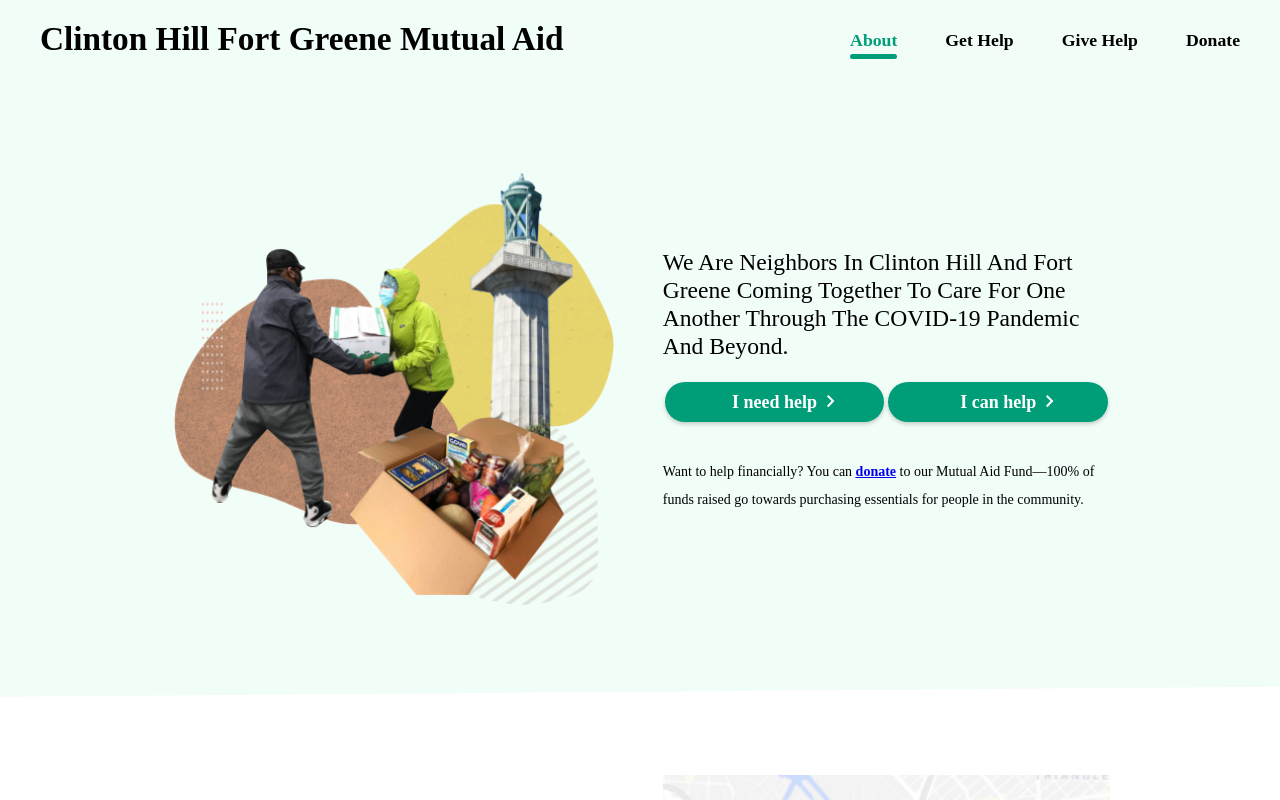
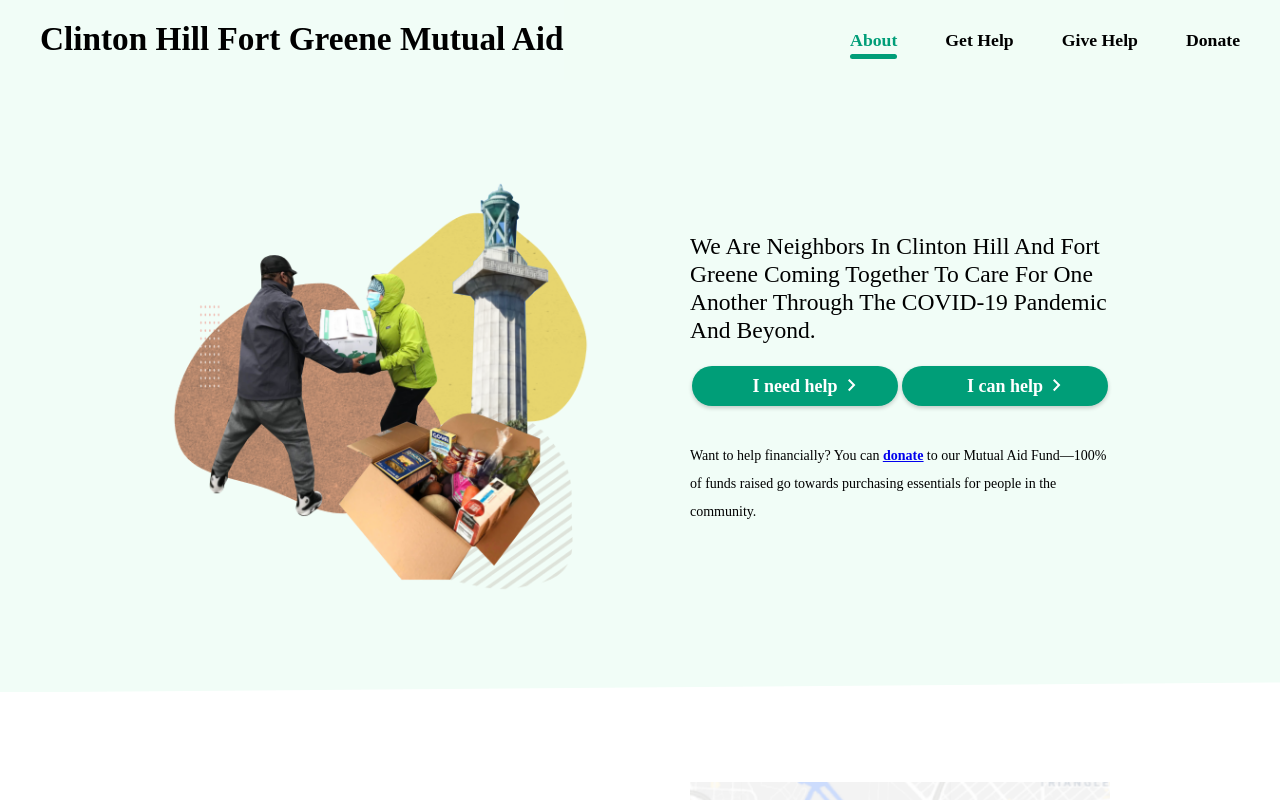
Before and after one commit to RodEsp/chfgma.org, a React (Create React App) app: page / in a window 1280 px wide. Built offline with nearby package versions, Linux system fonts and the light colour scheme; a web font is replaced by a local one.

Commit message:
padding and grid display for about page

```diff
--- a/src/App.css
+++ b/src/App.css
@@ -1,8 +1,7 @@
 /* Layout */
 #app-container {
   display: flex;
-  flex-direction: column;
-  font-family: Montserrat;
+  flex-direction: column;;
   font-style: normal;
 }
 
--- a/src/components/layout/Content.css
+++ b/src/components/layout/Content.css
@@ -1,6 +1,4 @@
 .content {
-    display: flex;
-    flex-direction: column;
     flex: 1;
     padding-top: 80px;
 }
@@ -42,7 +40,7 @@ a.inline-link:hover, a:active {
 *********************/
 
 .page-row {
-    padding: calc(20px + (100 - 20) * ((100vw - 300px) / (1440 - 300))) 1em;
+    padding: 100px 2em;
 }
 
 /*********************
@@ -145,7 +143,6 @@ a.button-link {
     border: none;
     border-radius: 100px;
     color: #FFFFFF;
-    font-family: Montserrat;
     font-style: normal;
     font-weight: bold;
     font-size: 18px;
@@ -304,17 +301,10 @@ Split
     grid-template-columns: repeat(1, 100%);
 }
 
-@media screen and (min-width: 768px) {
-    .split-wrapper {
-        display: grid;
-        grid-template-columns: repeat(2, 1fr);
-        grid-gap: calc(10px + (100 - 10) * ((100vw - 768px) / (1600 - 300)));
-    }
-}
-
-.split-wrapper>.split-col {
+.split-wrapper > .split-col {
     display: flex;
     flex-direction: column;
+    width: 100%;
 }
 
 .split-wrapper>.split-col>.split-col-img {
@@ -324,6 +314,23 @@ Split
 .split-wrapper>.split-col.y-center {
     justify-content: center;
 }
+
+@media screen and (min-width: 768px) {
+    .split-wrapper {
+        display: grid;
+        grid-template-columns: repeat(2, 1fr);
+        /* grid-gap: calc(10px + (100 - 10) * ((100vw - 768px) / (1600 - 300))); */
+        column-gap: 100px;
+    }
+    .split-wrapper > .split-col {
+        max-width: 460px;
+        width: 100%;
+    }
+}
+
+
+
+
 
 /*****************************
 Other
--- a/src/components/layout/buttons/ButtonLink.js
+++ b/src/components/layout/buttons/ButtonLink.js
@@ -1,4 +1,3 @@
-import { ReactComponent as Chevron } from "../../../assets/icons/chevron.svg"
 import React from 'react'
 import { Link } from 'react-router-dom';
 
@@ -8,6 +7,5 @@ function ButtonLink({linkTo, text, styles, className}) {
         <Link className={`button-link ${className}`} style={{...styles}} to={linkTo}>{text}</Link>
     )
 }
-const buttonChevron = <Chevron className="chevron" style={{ marginLeft: "10px" }} />
 
 export { ButtonLink };
--- a/src/components/pages/About.css
+++ b/src/components/pages/About.css
@@ -104,7 +104,7 @@ Images
 
 .about .people-holding-trash-svg {
     position: absolute;
-    bottom: -105px;
+    bottom: -180px;
     z-index: -9999;
 }
 
@@ -130,22 +130,32 @@ Inputs
 
 /* Mobile First */
 .cards-wrapper {
-    display: flex;
-    flex-direction: row;
-    justify-content: space-between;
-    flex-wrap: wrap;
+    display: grid;
+    grid-gap: 20px;
+    grid-template-rows: repeat(3, 1fr);
+    font-size: var(--font-size-responsive);
+    align-items: center;
+    justify-items: center;
 }
 
 .cards-wrapper .card {
-    flex: 1;
     background-color: #FFFFFF;
     box-shadow: 0px 4px 20px rgba(0, 0, 0, 0.1);
     border-radius: 20px;
-    display: flex;
-    flex-direction: column;
-    justify-content: center;
+    padding: 35px 55px;
+    display: grid;
     align-items: center;
     text-align: center;
-    margin: 1%;
-    padding: 5%;
+    width: min(300px, 100%);
+    height: 220px;
 }
+
+/* Desktop */
+@media screen and (min-width: 768px) {
+    .cards-wrapper {
+        display: grid;
+        grid-gap: 20px;
+        grid-template-columns: repeat(3, 1fr);
+        grid-template-rows: unset;
+    }
+}
```
Also changed, not shown: 1 other file (tests, documents, lock files or other folders).
